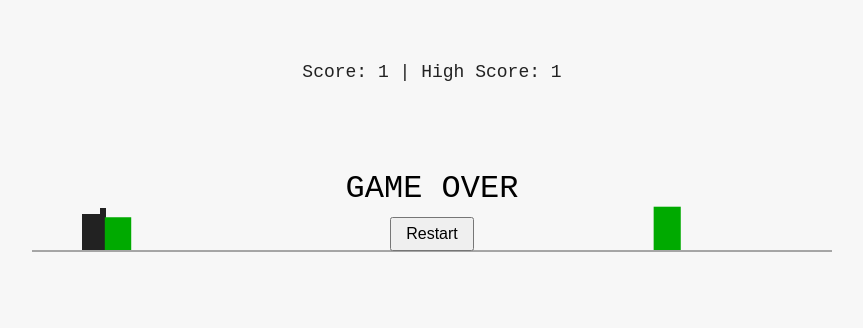
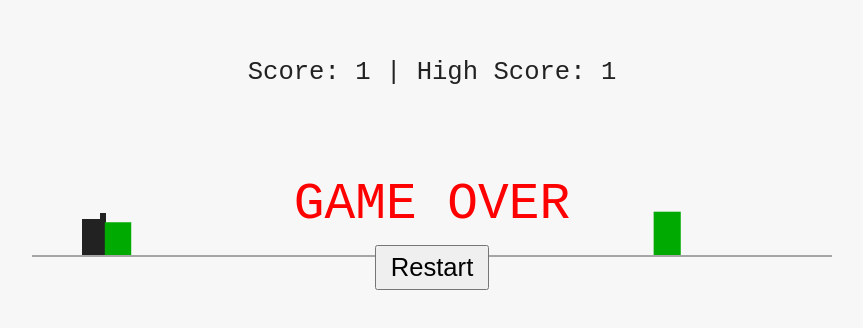
Before and after one commit to Editorvibes/dino-dash, a plain HTML site: page index.html in a window 1280 px wide. Shown: the part 224-552 px from the top of the page, without its empty margins (208-1071 px from the left). Drawn offline with Linux system fonts and the light colour scheme.

Commit message:
Update index.html

```diff
--- a/index.html
+++ b/index.html
@@ -13,6 +13,7 @@
         font-family: monospace;
         background: #f7f7f7;
         transition: background 1s;
+        overflow: hidden;
     }
 
     #wrapper {
@@ -22,20 +23,24 @@
     }
 
     #ui {
-        font-size: 18px;
+        font-size: 2vw;
         margin-bottom: 8px;
-        color: #222; /* default score color */
+        color: #222;
         transition: color 0.5s;
+        text-align: center;
     }
 
     #container {
         position: relative;
-        width: 800px;
-        height: 200px;
+        width: 100%;
+        max-width: 800px;
+        height: 25vh;
     }
 
     canvas {
         display: block;
+        width: 100%;
+        height: 100%;
     }
 
     #gameOver {
@@ -44,12 +49,13 @@
         top: 40%;
         width: 100%;
         text-align: center;
-        font-size: 32px;
+        font-size: 4vw;
+        color: red;
     }
 
     button {
         margin-top: 10px;
-        font-size: 16px;
+        font-size: 2vw;
         padding: 6px 14px;
     }
 </style>
@@ -66,13 +72,27 @@
             GAME OVER<br>
             <button onclick="restart()">Restart</button>
         </div>
-        <canvas id="game" width="800" height="200"></canvas>
+        <canvas id="game"></canvas>
     </div>
 </div>
 
 <script>
 const canvas = document.getElementById("game");
 const ctx = canvas.getContext("2d");
+
+let gameWidth = 800;
+let gameHeight = 200;
+
+function resizeCanvas() {
+    canvas.width = gameWidth;
+    canvas.height = gameHeight;
+}
+resizeCanvas();
+
+// Scaling factor for positions
+function scaleX(x) { return x / 800 * canvas.width; }
+function scaleY(y) { return y / 200 * canvas.height; }
+function scaleVal(v) { return v / 800 * canvas.width; } // scale width/height proportionally
 
 let groundY = 160;
 let gravity = 0.8;
@@ -143,7 +163,7 @@ function update() {
     if (frame % 600 === 0) {
         night = !night;
         document.body.style.background = night ? "#111" : "#f7f7f7";
-        uiEl.style.color = night ? "#fff" : "#222"; // score + label
+        uiEl.style.color = night ? "#fff" : "#222";
     }
 
     // Dino physics
@@ -189,8 +209,8 @@ function update() {
 // Draw
 function drawDino() {
     ctx.fillStyle = night ? "#fff" : "#222";
-    ctx.fillRect(dino.x, dino.y - dino.h, dino.w, dino.h);
-    ctx.fillRect(dino.x + dino.w - 6, dino.y - dino.h - 6, 6, 6);
+    ctx.fillRect(scaleX(dino.x), scaleY(dino.y - dino.h), scaleVal(dino.w), scaleVal(dino.h));
+    ctx.fillRect(scaleX(dino.x + dino.w - 6), scaleY(dino.y - dino.h - 6), scaleVal(6), scaleVal(6));
 }
 
 function draw() {
@@ -199,8 +219,8 @@ function draw() {
     // Ground
     ctx.strokeStyle = night ? "#888" : "#555";
     ctx.beginPath();
-    ctx.moveTo(0, groundY + 1);
-    ctx.lineTo(800, groundY + 1);
+    ctx.moveTo(0, scaleY(groundY + 1));
+    ctx.lineTo(canvas.width, scaleY(groundY + 1));
     ctx.stroke();
 
     drawDino();
@@ -208,7 +228,7 @@ function draw() {
     // Obstacles
     ctx.fillStyle = "#0a0";
     obstacles.forEach(o => {
-        ctx.fillRect(o.x, groundY - o.h, o.w, o.h);
+        ctx.fillRect(scaleX(o.x), scaleY(groundY - o.h), scaleVal(o.w), scaleVal(o.h));
     });
 }
 
@@ -234,12 +254,18 @@ function restart() {
     gameOver = false;
     night = false;
     scoreEl.textContent = 0;
-    uiEl.style.color = "#222"; // reset score + label
+    uiEl.style.color = "#222";
     document.getElementById("gameOver").style.display = "none";
     document.body.style.background = "#f7f7f7";
 }
 
 loop();
+
+// Optional: resize canvas dynamically on window resize
+window.addEventListener('resize', () => {
+    // Canvas stays same internal resolution, scales via CSS width/height
+    // Could recalc scaling here if you want
+});
 </script>
 
 </body>
```
